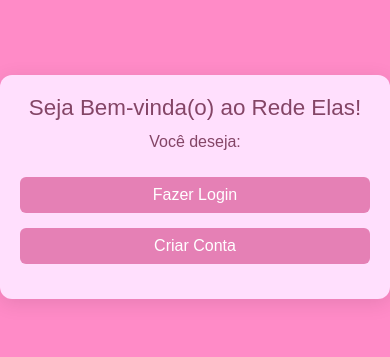
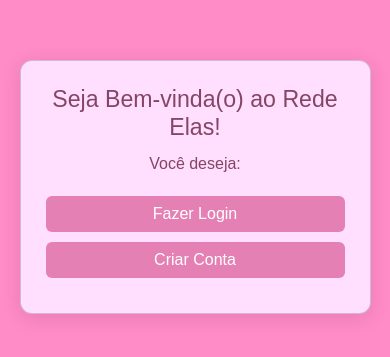
Before and after one commit to BernardoSoares303/Tela_De_Login_Rede_Elas, a plain HTML site: page index.html in a window 390 px wide. Shown: the part 235-592 px from the top of the page. Drawn offline with nearby package versions, Linux system fonts and the light colour scheme.

Commit message:
Agora sim a respoinsividade está de vdd

```diff
--- a/assets/Css/Style.css
+++ b/assets/Css/Style.css
@@ -1,105 +1,50 @@
 body {
     margin: 0;
-    overflow: hidden;
     font-family: Arial, Helvetica, sans-serif;
 }
 
-.layout {
-    display: flex;
-    height: 100vh;
-}
-
-/* ===== Lado Esquerdo ===== */
-.layout__left {
-    width: 50%;
-}
-
+/* imagem */
 .layout__image {
     width: 100%;
-    height: 100%;
+    height: 100vh;
     object-fit: cover;
 }
 
-/* ===== Lado direito ===== */
+/* lado direito */
 .layout__right {
-    width: 50%;
-    display: flex;
-    justify-content: center;
-    align-items: center;
     background-color: #FF8BC7;
 }
 
-/* ===== Card ===== */
+/* card */
 .auth-card {
-    width: 100%;
-    max-width: 600px;
-    padding: 30px;
+    width: 90%;
+    max-width: 400px;
+    padding: 25px;
     border-radius: 12px;
     background: #FFDFFD;
     box-shadow: 0 4px 20px rgba(0, 0, 0, 0.1);
 }
 
-/* ===== Textos ===== */
+/* textos */
 .auth-card__title {
-    text-align: center;
+    color: #844566;
     margin-bottom: 10px;
-    color: #844566;
 }
 
 .auth-card__subtitle {
-    text-align: center;
-    margin-bottom: 25px;
-    font-weight: normal;
     color: #844566;
+    margin-bottom: 20px;
 }
 
-/* ===== Botões ===== */
+/* botão */
 .auth-card__button {
     width: 100%;
-    margin-bottom: 15px;
+    margin-bottom: 10px;
+    background-color: #E580B5;
+    color: white;
     border: none;
-    color: #fff;
-    background-color: #E580B5;
 }
 
 .auth-card__button:hover {
     background-color: #A85A83;
 }
-
-.auth-card__button:active {
-    background-color: #ff7ec1 !important;
-}
-
-
-/* ===== Tablets ===== */
-@media (max-width: 991px) {
-    .layout {
-        flex-direction: column;
-        height: auto;
-        min-height: 100vh;
-    }
-
-    .layout__left {
-        display: none;
-    }
-
-    .layout__right {
-        width: 100%;
-        min-height: 100vh;
-    }
-}
-
-/* ===== Celulares ===== */
-@media (max-width: 576px) {
-    .auth-card {
-        padding: 20px;
-    }
-
-    .auth-card__title {
-        font-size: 1.4rem;
-    }
-
-    .auth-card__subtitle {
-        font-size: 1rem;
-    }
-}
--- a/index.html
+++ b/index.html
@@ -11,37 +11,30 @@
 
 <body>
 
-<div class="layout">
+    <div class="container-fluid p-0">
+        <div class="row g-0 min-vh-100">
 
-    <!-- Lado esquerdo -->
-    <div class="layout__left">
-        <img src="assets/img/lateral.png" class="layout__image" alt="Imagem">
-    </div>
+            <!-- Lado esquerdo -->
+            <div class="col-md-6 d-none d-md-block">
+                <img src="assets/img/lateral.png" class="layout__image" alt="">
+            </div>
 
-    <!-- Lado direito -->
-    <div class="layout__right">
-        <div class="auth-card">
+            <!-- Lado direito -->
+            <div class="col-12 col-md-6 d-flex justify-content-center align-items-center layout__right">
 
-            <h3 class="auth-card__title">
-                Seja Bem-vinda(o) ao Rede Elas!
-            </h3>
+                <div class="card auth-card text-center">
+                    <h3 class="auth-card__title">Seja Bem-vinda(o) ao Rede Elas!</h3>
+                    <p class="auth-card__subtitle">Você deseja:</p>
 
-            <h4 class="auth-card__subtitle">
-                Você deseja:
-            </h4>
+                    <button class="btn auth-card__button">Fazer Login</button>
+                    <button class="btn auth-card__button">Criar Conta</button>
+                </div>
 
-            <button class="btn btn-primary auth-card__button">
-                Fazer Login
-            </button>
-
-            <button class="btn btn-outline-primary auth-card__button">
-                Criar Conta
-            </button>
+            </div>
 
         </div>
     </div>
 
-</div>
+</body>
 
-</body>
 </html>
```
